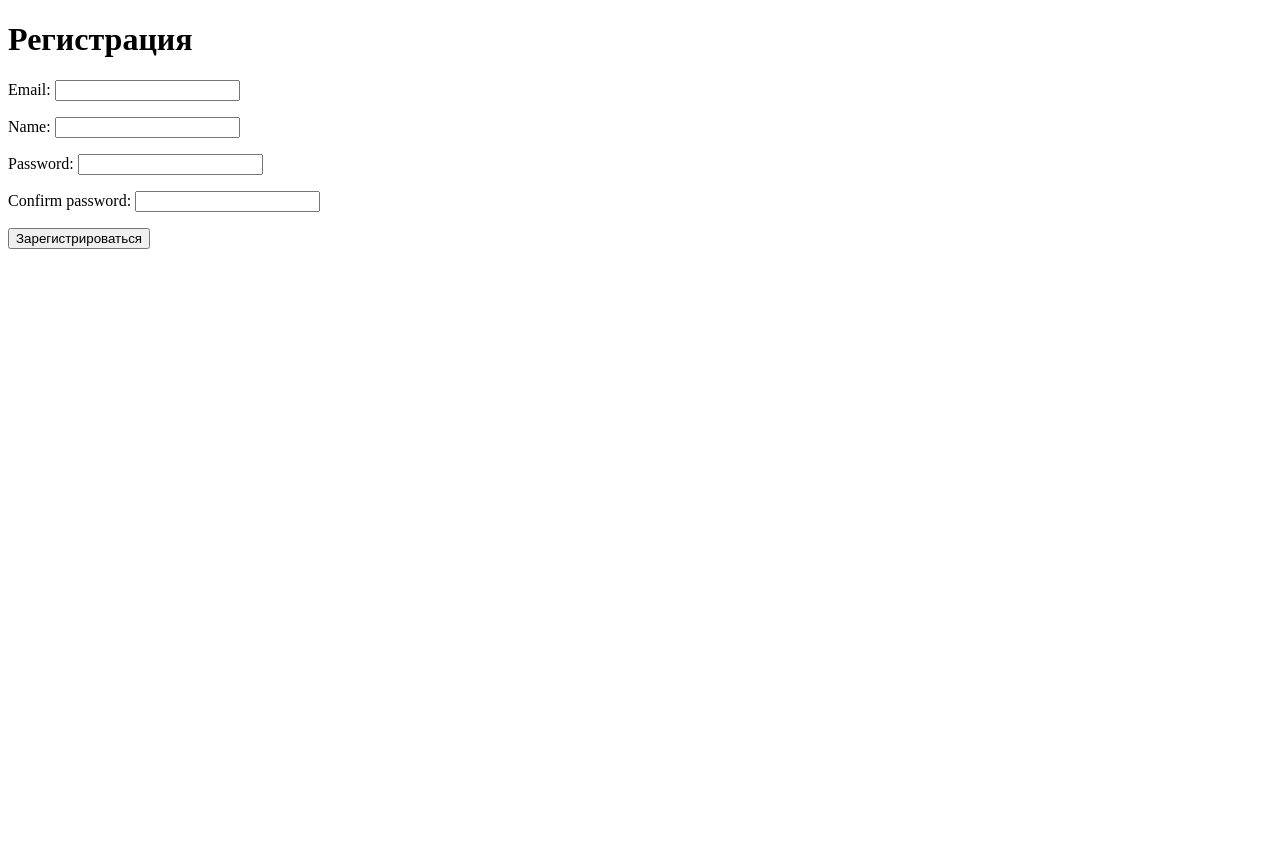
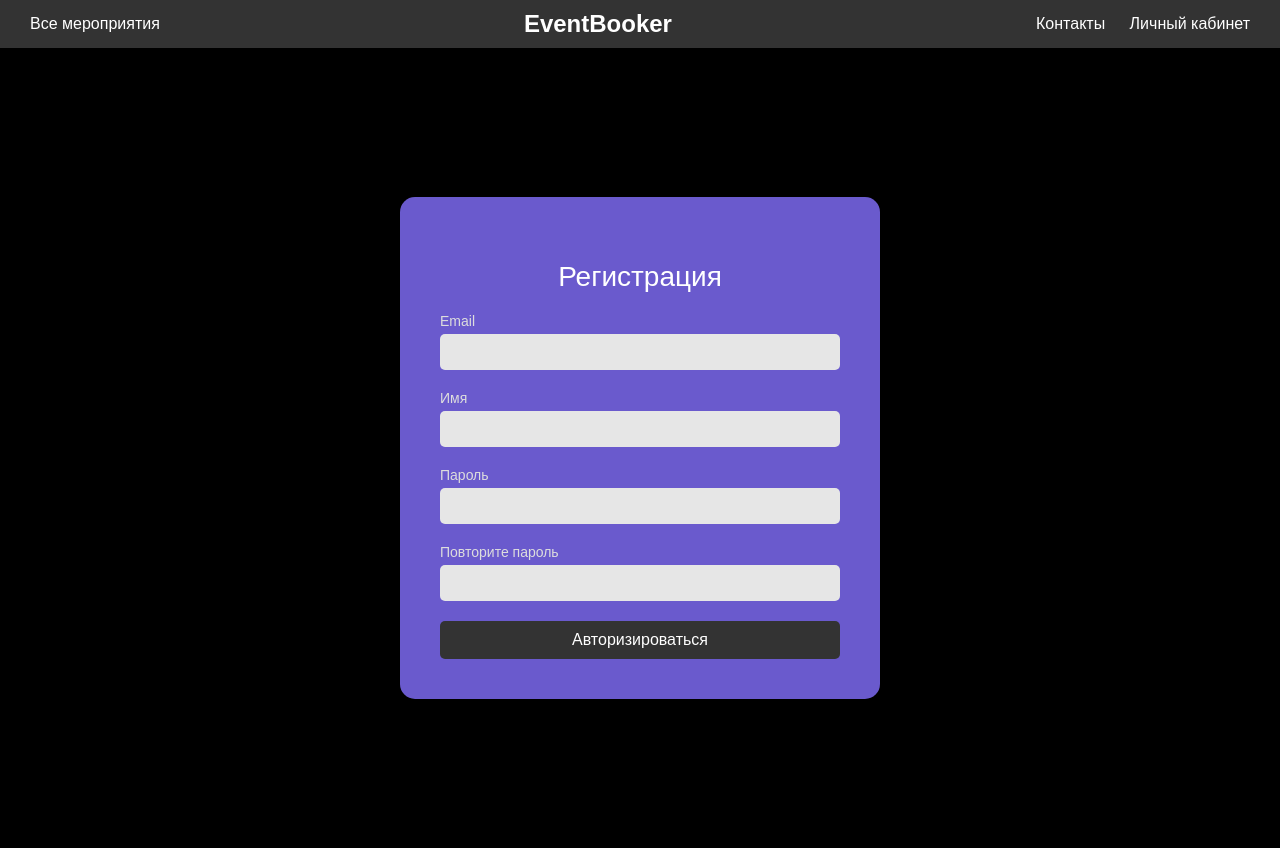
Before and after one commit to Go-producer/Booking-Event, a Django app: page /register/ in a window 1280 px wide. Before the commit the page ends 249 px from the top, so only its background shows below. Run offline with Django 5.2, Linux system fonts and the light colour scheme.

Commit message:
Оформление регистрации Оптимизаци css

```diff
--- a/booking/booking_app/static/booking_app/css/style.css
+++ b/booking/booking_app/static/booking_app/css/style.css
@@ -1,21 +1,22 @@
+/* Основные стили */
 body {
     margin: 0;
     padding: 0;
     font-family: 'Arial', sans-serif;
-    background-color: #000; /* Черный фон */
+    background-color: #000; /* Чёрный фон */
     color: #fff;
 }
 
+/* Навигационная панель */
 .navbar {
     display: flex;
     justify-content: space-between;
     align-items: center;
     padding: 10px 20px;
-    background-color: #333; /* Темно-серый */
+    background-color: #333; /* Тёмно-серый */
     color: #fff;
 }
 
-/* Верхняя плашка авторизации */
 .navbar a {
     text-decoration: none;
     color: #fff;
@@ -27,6 +28,7 @@ body {
     font-weight: bold;
 }
 
+/* Контейнер для формы */
 .container {
     display: flex;
     justify-content: center;
@@ -35,52 +37,72 @@ body {
     min-height: 100vh;
 }
 
+/* Форма авторизации */
 .auth-form {
-    background-color: #6a5acd; /* Фиолетовый */
-    padding: 20px 40px;
-    border-radius: 10px;
-    box-shadow: 0 0 10px rgba(0, 0, 0, 0.8);
+    background-color: #6a5acd; /* Фиолетовый фон */
+    padding: 40px;
+    border-radius: 15px;
+    box-shadow: 0 0 50px rgba(0, 0, 0, 0.8); /* Чёрная тень вокруг */
     text-align: center;
+    width: 400px;
 }
 
 .auth-form h2 {
+    font-size: 28px;
     margin-bottom: 20px;
-    font-size: 24px;
+    color: #fff;
+    font-weight: normal;
 }
 
-.auth-form form {
-    display: flex;
-    flex-direction: column;
-    gap: 15px;
+/* Поля формы */
+.auth-form label {
+    display: block;
+    margin-bottom: 5px;
+    color: #ddd;
+    font-size: 14px;
+    text-align: left;
 }
 
 .auth-form input {
+    width: 100%;
     padding: 10px;
+    margin-bottom: 20px;
+    border: none;
+    border-radius: 5px;
+    background-color: #e6e6e6; /* Серый фон */
+    font-size: 14px;
+    color: #333;
+    box-sizing: border-box;
+}
+
+.auth-form input:focus {
+    outline: none;
+    box-shadow: 0 0 5px rgba(255, 255, 255, 0.5); /* Легкая подсветка */
+}
+
+.auth-form button {
+    width: 100%;
+    padding: 10px;
+    background-color: #333; /* Тёмная кнопка */
+    color: #fff;
     border: none;
     border-radius: 5px;
     font-size: 16px;
-}
-
-.auth-form button {
-    padding: 10px;
-    background-color: #333;
-    color: #fff;
-    border: none;
-    border-radius: 5px;
     cursor: pointer;
-    font-size: 16px;
 }
 
 .auth-form button:hover {
-    background-color: #555;
+    background-color: #555; /* Серый при наведении */
 }
 
+/* Ссылка для регистрации */
 .register-link {
     margin-top: 20px;
-    color: #fff;
-    text-decoration: none;
+    color: #8f7be7; /* Фиолетовый текст */
+    text-decoration: underline;
+    font-size: 14px;
 }
 
 .register-link:hover {
-    text-decoration: underline;
+    text-decoration: none;
 }
--- a/booking/booking_app/templates/booking_app/register.html
+++ b/booking/booking_app/templates/booking_app/register.html
@@ -4,13 +4,41 @@
     <meta charset="UTF-8">
     <meta name="viewport" content="width=device-width, initial-scale=1.0">
     <title>Регистрация</title>
+    {% load static %}
+    <link rel="stylesheet" href="{% static 'booking_app/css/style.css' %}">
 </head>
 <body>
-    <h1>Регистрация</h1>
-    <form method="post">
-        {% csrf_token %}
-        {{ form.as_p }}
-        <button type="submit">Зарегистрироваться</button>
-    </form>
+    <!-- Навигационная панель -->
+    <div class="navbar">
+        <a href="#">Все мероприятия</a>
+        <span>EventBooker</span>
+        <div>
+            <a href="#">Контакты</a>
+            <a href="#">Личный кабинет</a>
+        </div>
+    </div>
+
+    <!-- Основная форма регистрации -->
+    <div class="container">
+        <div class="auth-form">
+            <h2>Регистрация</h2>
+            <form method="post">
+                {% csrf_token %}
+                <label for="id_email">Email</label>
+                <input type="email" id="id_email" name="email" required>
+
+                <label for="id_name">Имя</label>
+                <input type="text" id="id_name" name="name" required>
+
+                <label for="id_password">Пароль</label>
+                <input type="password" id="id_password" name="password" required>
+
+                <label for="id_confirm_password">Повторите пароль</label>
+                <input type="password" id="id_confirm_password" name="confirm_password" required>
+
+                <button type="submit">Авторизироваться</button>
+            </form>
+        </div>
+    </div>
 </body>
 </html>
```
